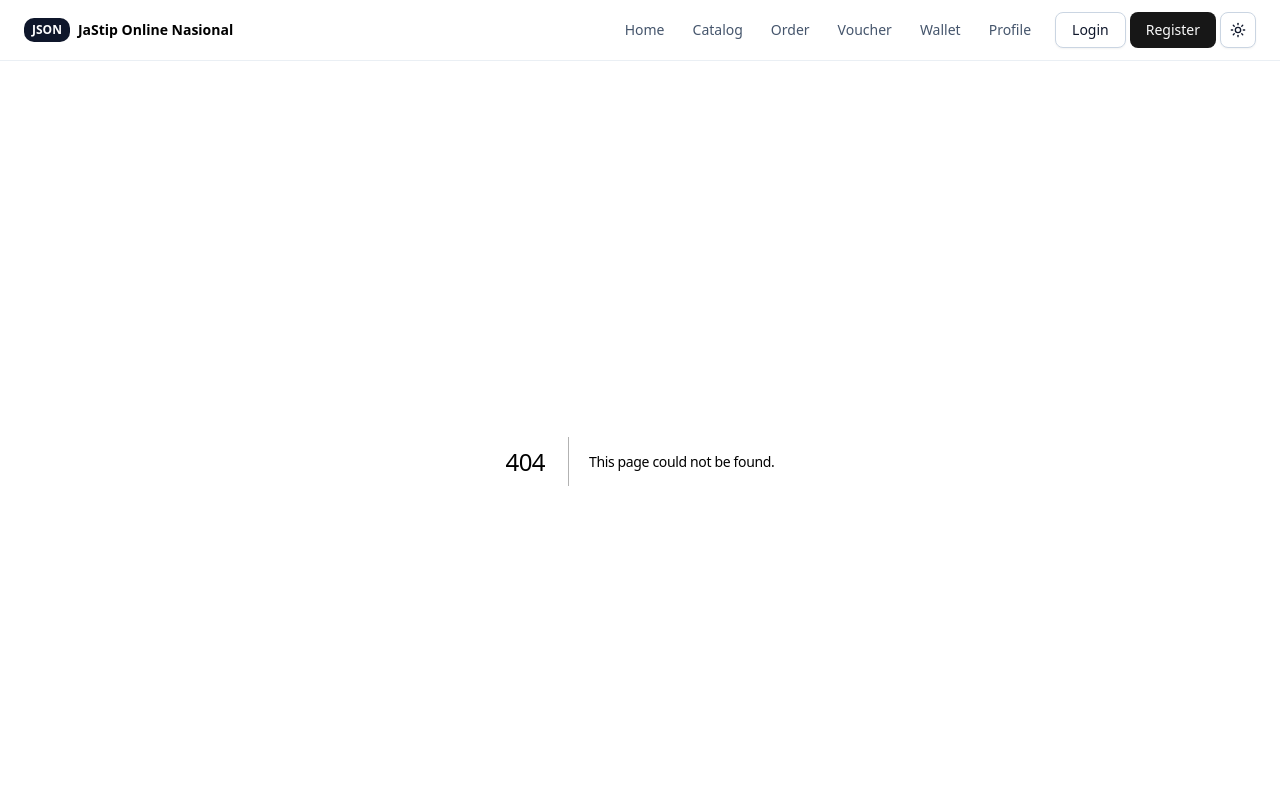
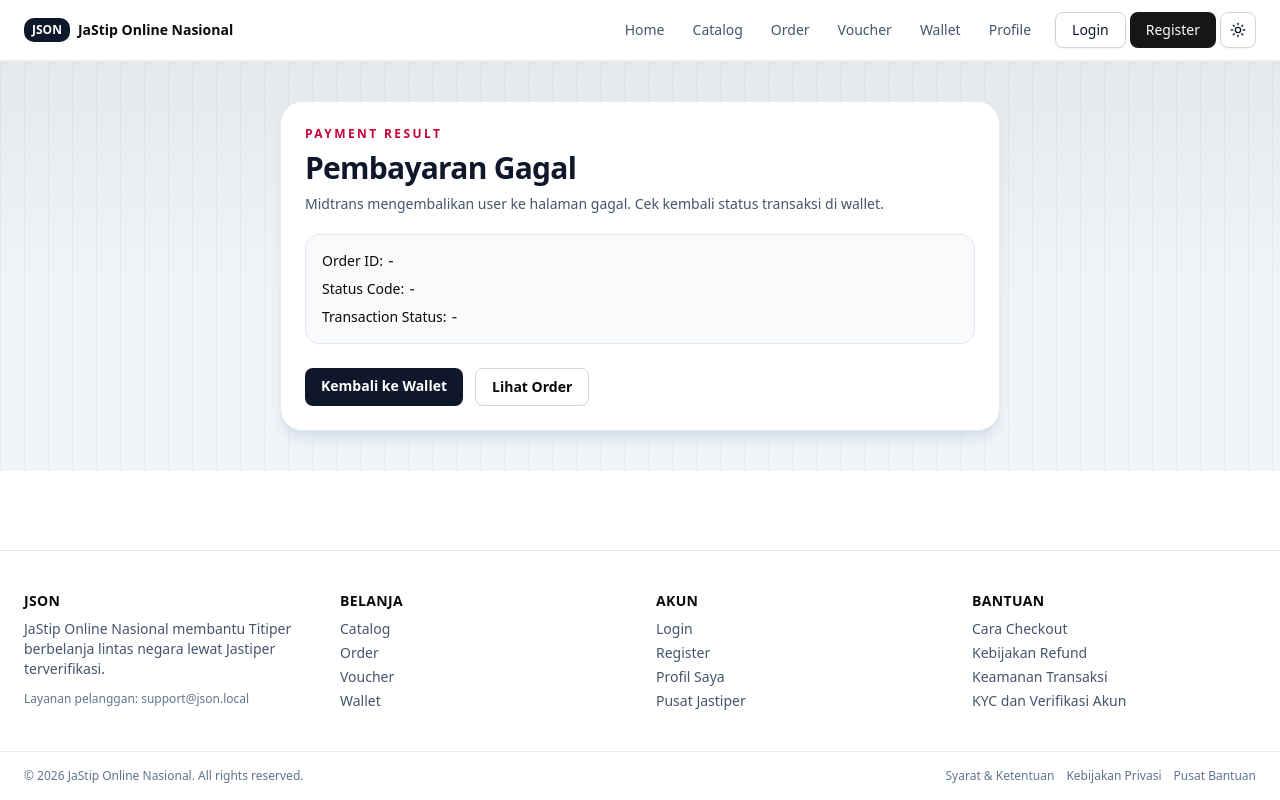
Before and after one commit to advprog-2026-A8-project/frontend, a Next.js app: page /payment/error in a window 1280 px wide. Before the commit this address had no page. Shown: the top 800 px of the page. Built offline with nearby package versions, Linux system fonts and the light colour scheme.

Commit message:
[FEAT] Add Midtrans payment result pages (finish/unfinish/error)

```diff
--- /dev/null
+++ b/src/app/payment/error/page.tsx
@@ -0,0 +1,50 @@
+import Link from "next/link";
+
+type PaymentResultPageProps = {
+  searchParams?: Record<string, string | string[] | undefined>;
+};
+
+function readParam(
+  params: Record<string, string | string[] | undefined>,
+  key: string
+) {
+  const value = params[key];
+  if (Array.isArray(value)) return value[0] ?? "-";
+  return value ?? "-";
+}
+
+export default function PaymentErrorPage({ searchParams }: PaymentResultPageProps) {
+  const params = searchParams ?? {};
+  const orderId = readParam(params, "order_id");
+  const statusCode = readParam(params, "status_code");
+  const transactionStatus = readParam(params, "transaction_status");
+
+  return (
+    <main className="app-page">
+      <section className="mx-auto w-full max-w-3xl px-4 py-10 sm:px-6">
+        <div className="rounded-3xl border border-slate-200 bg-white p-6 shadow-lg shadow-slate-300/70 dark:border-slate-700 dark:bg-slate-900/80">
+          <p className="text-xs font-semibold uppercase tracking-[0.2em] text-rose-700">Payment Result</p>
+          <h1 className="mt-2 text-3xl font-bold text-slate-900 dark:text-slate-100">Pembayaran Gagal</h1>
+          <p className="mt-2 text-sm text-slate-600 dark:text-slate-300">
+            Midtrans mengembalikan user ke halaman gagal. Cek kembali status transaksi di wallet.
+          </p>
+
+          <div className="mt-5 grid gap-2 rounded-xl border border-slate-200 bg-slate-50 p-4 text-sm dark:border-slate-800 dark:bg-slate-950/60">
+            <p>Order ID: <span className="font-mono">{orderId}</span></p>
+            <p>Status Code: <span className="font-mono">{statusCode}</span></p>
+            <p>Transaction Status: <span className="font-mono">{transactionStatus}</span></p>
+          </div>
+
+          <div className="mt-6 flex flex-wrap gap-3">
+            <Link href="/wallet" className="rounded-md bg-slate-900 px-4 py-2 text-sm font-semibold text-white dark:bg-slate-100 dark:text-slate-900">
+              Kembali ke Wallet
+            </Link>
+            <Link href="/order" className="rounded-md border border-slate-300 px-4 py-2 text-sm font-semibold dark:border-slate-700">
+              Lihat Order
+            </Link>
+          </div>
+        </div>
+      </section>
+    </main>
+  );
+}
--- /dev/null
+++ b/src/app/payment/finish/page.tsx
@@ -0,0 +1,50 @@
+import Link from "next/link";
+
+type PaymentResultPageProps = {
+  searchParams?: Record<string, string | string[] | undefined>;
+};
+
+function readParam(
+  params: Record<string, string | string[] | undefined>,
+  key: string
+) {
+  const value = params[key];
+  if (Array.isArray(value)) return value[0] ?? "-";
+  return value ?? "-";
+}
+
+export default function PaymentFinishPage({ searchParams }: PaymentResultPageProps) {
+  const params = searchParams ?? {};
+  const orderId = readParam(params, "order_id");
+  const statusCode = readParam(params, "status_code");
+  const transactionStatus = readParam(params, "transaction_status");
+
+  return (
+    <main className="app-page">
+      <section className="mx-auto w-full max-w-3xl px-4 py-10 sm:px-6">
+        <div className="rounded-3xl border border-slate-200 bg-white p-6 shadow-lg shadow-slate-300/70 dark:border-slate-700 dark:bg-slate-900/80">
+          <p className="text-xs font-semibold uppercase tracking-[0.2em] text-emerald-700">Payment Result</p>
+          <h1 className="mt-2 text-3xl font-bold text-slate-900 dark:text-slate-100">Pembayaran Berhasil</h1>
+          <p className="mt-2 text-sm text-slate-600 dark:text-slate-300">
+            Midtrans mengarahkan user ke halaman ini setelah pembayaran selesai.
+          </p>
+
+          <div className="mt-5 grid gap-2 rounded-xl border border-slate-200 bg-slate-50 p-4 text-sm dark:border-slate-800 dark:bg-slate-950/60">
+            <p>Order ID: <span className="font-mono">{orderId}</span></p>
+            <p>Status Code: <span className="font-mono">{statusCode}</span></p>
+            <p>Transaction Status: <span className="font-mono">{transactionStatus}</span></p>
+          </div>
+
+          <div className="mt-6 flex flex-wrap gap-3">
+            <Link href="/wallet" className="rounded-md bg-slate-900 px-4 py-2 text-sm font-semibold text-white dark:bg-slate-100 dark:text-slate-900">
+              Kembali ke Wallet
+            </Link>
+            <Link href="/order" className="rounded-md border border-slate-300 px-4 py-2 text-sm font-semibold dark:border-slate-700">
+              Lihat Order
+            </Link>
+          </div>
+        </div>
+      </section>
+    </main>
+  );
+}
--- /dev/null
+++ b/src/app/payment/unfinish/page.tsx
@@ -0,0 +1,50 @@
+import Link from "next/link";
+
+type PaymentResultPageProps = {
+  searchParams?: Record<string, string | string[] | undefined>;
+};
+
+function readParam(
+  params: Record<string, string | string[] | undefined>,
+  key: string
+) {
+  const value = params[key];
+  if (Array.isArray(value)) return value[0] ?? "-";
+  return value ?? "-";
+}
+
+export default function PaymentUnfinishPage({ searchParams }: PaymentResultPageProps) {
+  const params = searchParams ?? {};
+  const orderId = readParam(params, "order_id");
+  const statusCode = readParam(params, "status_code");
+  const transactionStatus = readParam(params, "transaction_status");
+
+  return (
+    <main className="app-page">
+      <section className="mx-auto w-full max-w-3xl px-4 py-10 sm:px-6">
+        <div className="rounded-3xl border border-slate-200 bg-white p-6 shadow-lg shadow-slate-300/70 dark:border-slate-700 dark:bg-slate-900/80">
+          <p className="text-xs font-semibold uppercase tracking-[0.2em] text-amber-700">Payment Result</p>
+          <h1 className="mt-2 text-3xl font-bold text-slate-900 dark:text-slate-100">Pembayaran Belum Selesai</h1>
+          <p className="mt-2 text-sm text-slate-600 dark:text-slate-300">
+            User kembali dari halaman Midtrans sebelum transaksi selesai.
+          </p>
+
+          <div className="mt-5 grid gap-2 rounded-xl border border-slate-200 bg-slate-50 p-4 text-sm dark:border-slate-800 dark:bg-slate-950/60">
+            <p>Order ID: <span className="font-mono">{orderId}</span></p>
+            <p>Status Code: <span className="font-mono">{statusCode}</span></p>
+            <p>Transaction Status: <span className="font-mono">{transactionStatus}</span></p>
+          </div>
+
+          <div className="mt-6 flex flex-wrap gap-3">
+            <Link href="/wallet" className="rounded-md bg-slate-900 px-4 py-2 text-sm font-semibold text-white dark:bg-slate-100 dark:text-slate-900">
+              Kembali ke Wallet
+            </Link>
+            <Link href="/order" className="rounded-md border border-slate-300 px-4 py-2 text-sm font-semibold dark:border-slate-700">
+              Lihat Order
+            </Link>
+          </div>
+        </div>
+      </section>
+    </main>
+  );
+}
```
